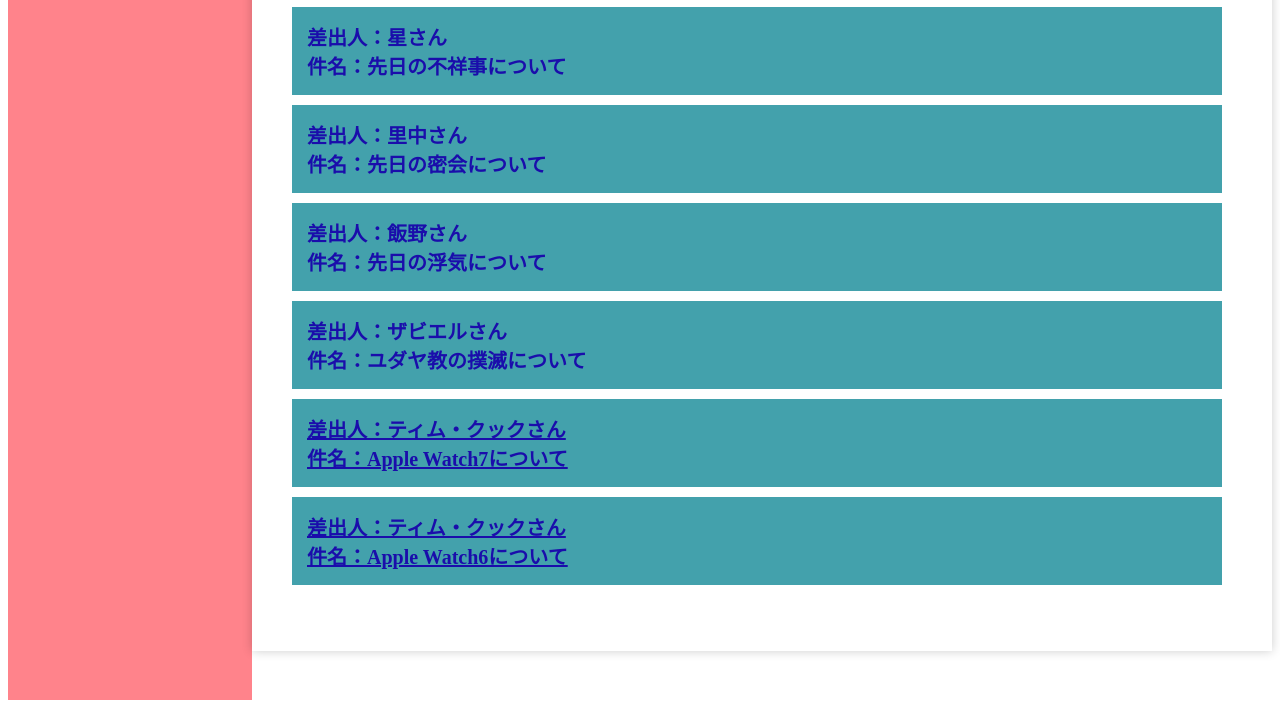
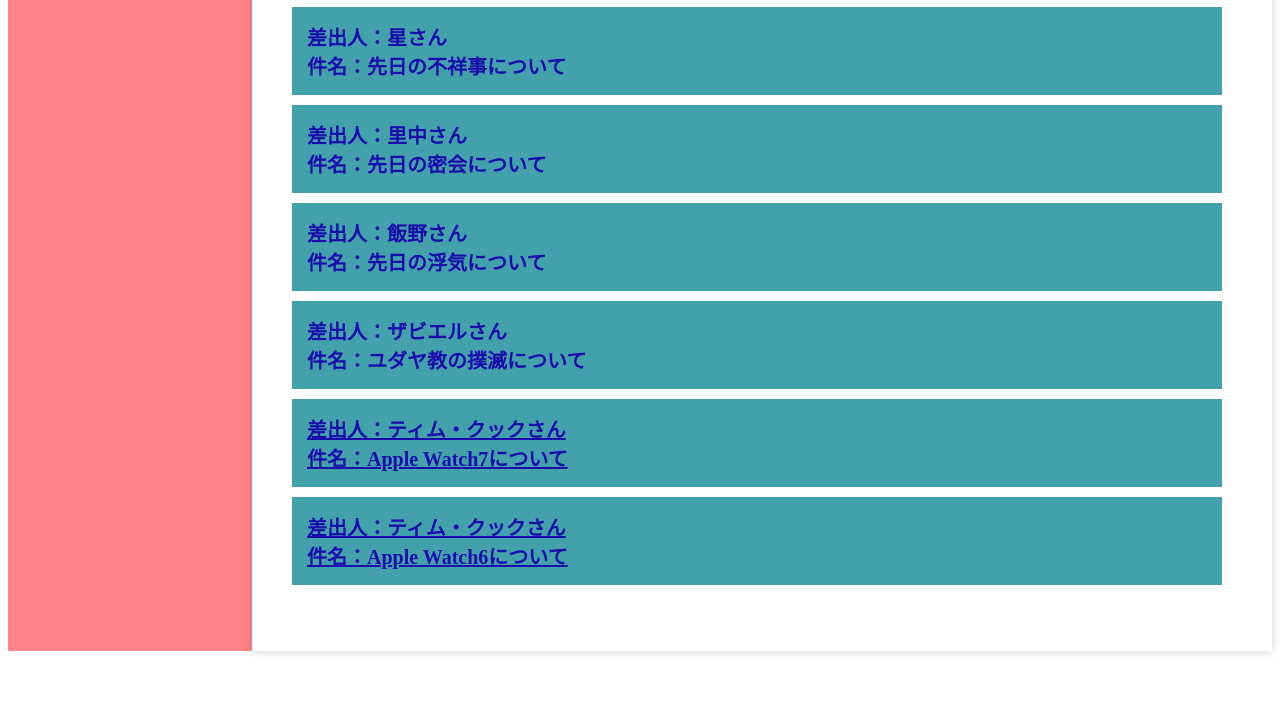
Before and after one commit to syouya2022/Cyber_attack_simulated_experience_3.github.io, a plain HTML site: page index.html in a window 1280 px wide. Shown: the part 208-916 px from the top of the page. After the commit the page ends 867 px from the top, so only its background shows below. Drawn offline with Linux system fonts and the light colour scheme.

Commit message:
Update index.css

```diff
--- a/index.css
+++ b/index.css
@@ -1,7 +1,7 @@
 .side {
   background-color:#ff838b;
   width:300px;
-  height:900px;
+  height:px;
   text-align:center;
 }
 .side p{
```
